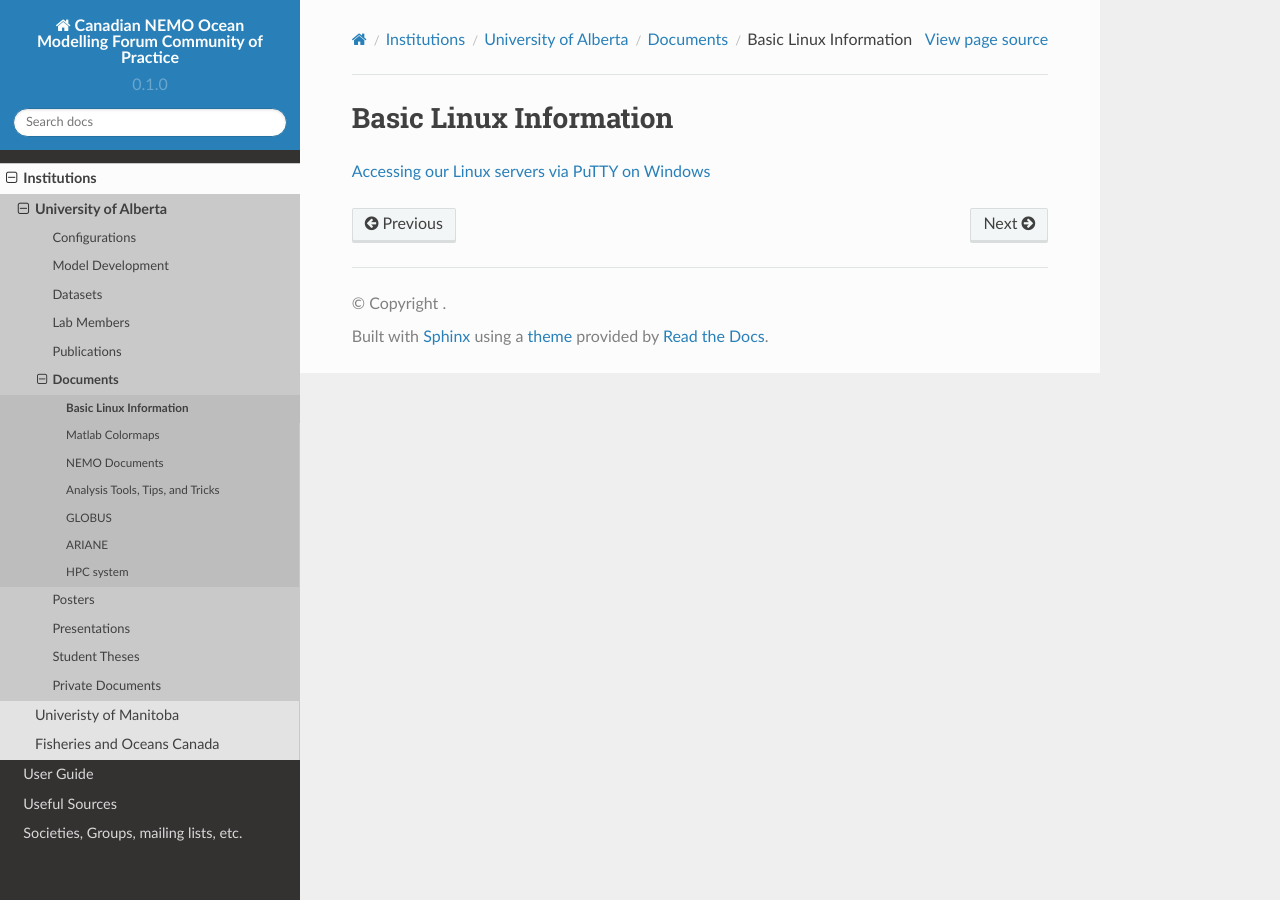
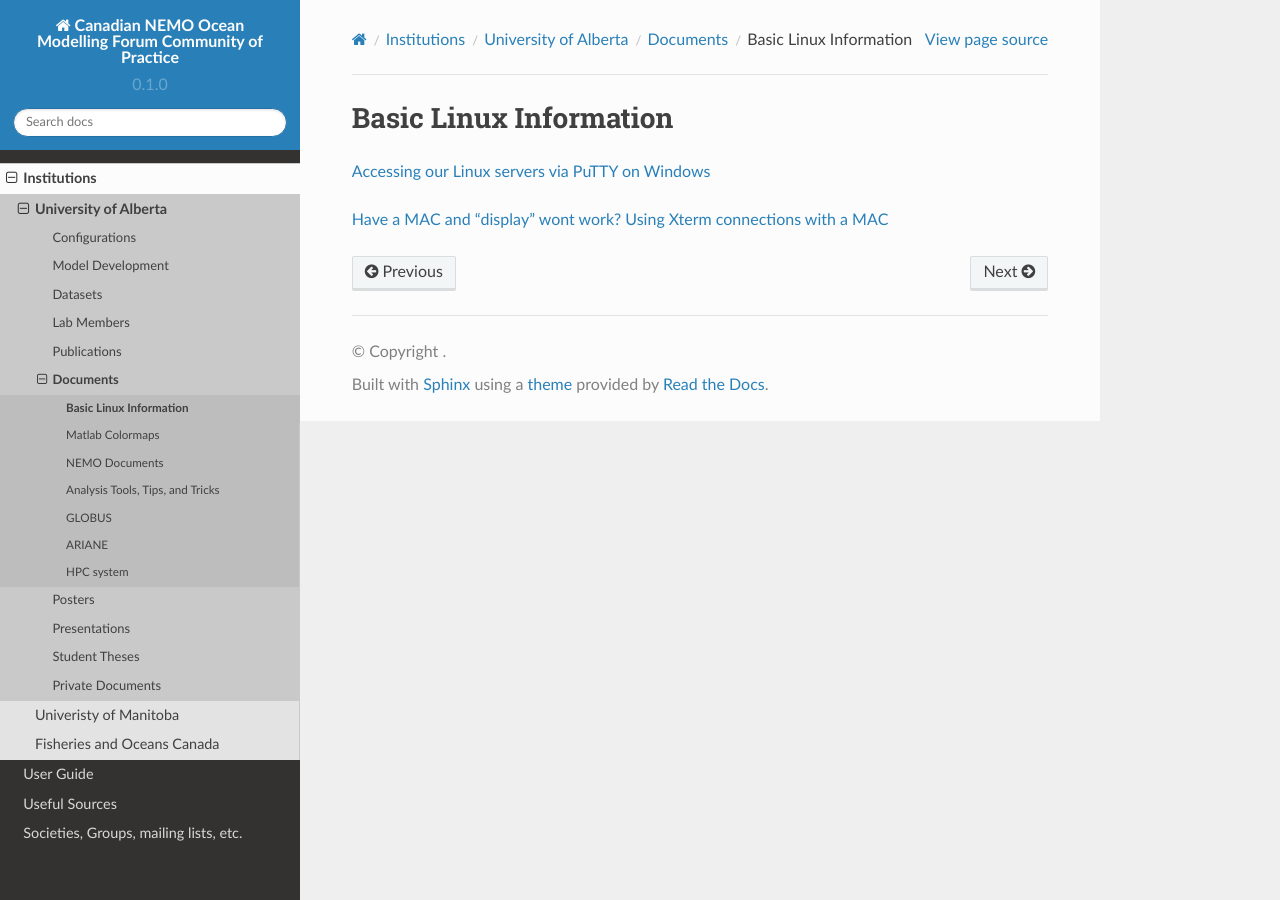
Before and after one commit to UofA-NEMO/Canadian-NEMO-Ocean-Modelling-Forum-Community-of-Practice, a Sphinx documentation site: the page built from docs/Institutions/UofA/Documents/BasicLinuxInformation.rst, in a window 1280 px wide. Built offline with Sphinx 7.4.7 and the Read the Docs theme 2.0.0, drawn with Linux system fonts in a browser that asks for light colours; pages that are not in the unit, such as notebooks, are missing from menus.

Commit message:
Update BasicLinuxInformation.rst

```diff
--- a/docs/Institutions/UofA/Documents/BasicLinuxInformation.rst
+++ b/docs/Institutions/UofA/Documents/BasicLinuxInformation.rst
@@ -2,3 +2,5 @@ Basic Linux Information
 =======================
 
 `Accessing our Linux servers via PuTTY on Windows <https://docs.google.com/document/d/e/2PACX-1vQcupahJy3jXaEirQP-MKHgXQPggKogj8YEHJBpiSZuci5dggzcxUTQP-2LjreGjQ/pub>`_
+
+`Have a MAC and "display" wont work? Using Xterm connections with a MAC <https://docs.google.com/document/d/1DgXepYa1Ik-wcEi0nowCszjnInlfPADCKp0Km6zdxWQ/edit?usp=sharing>`_
```
